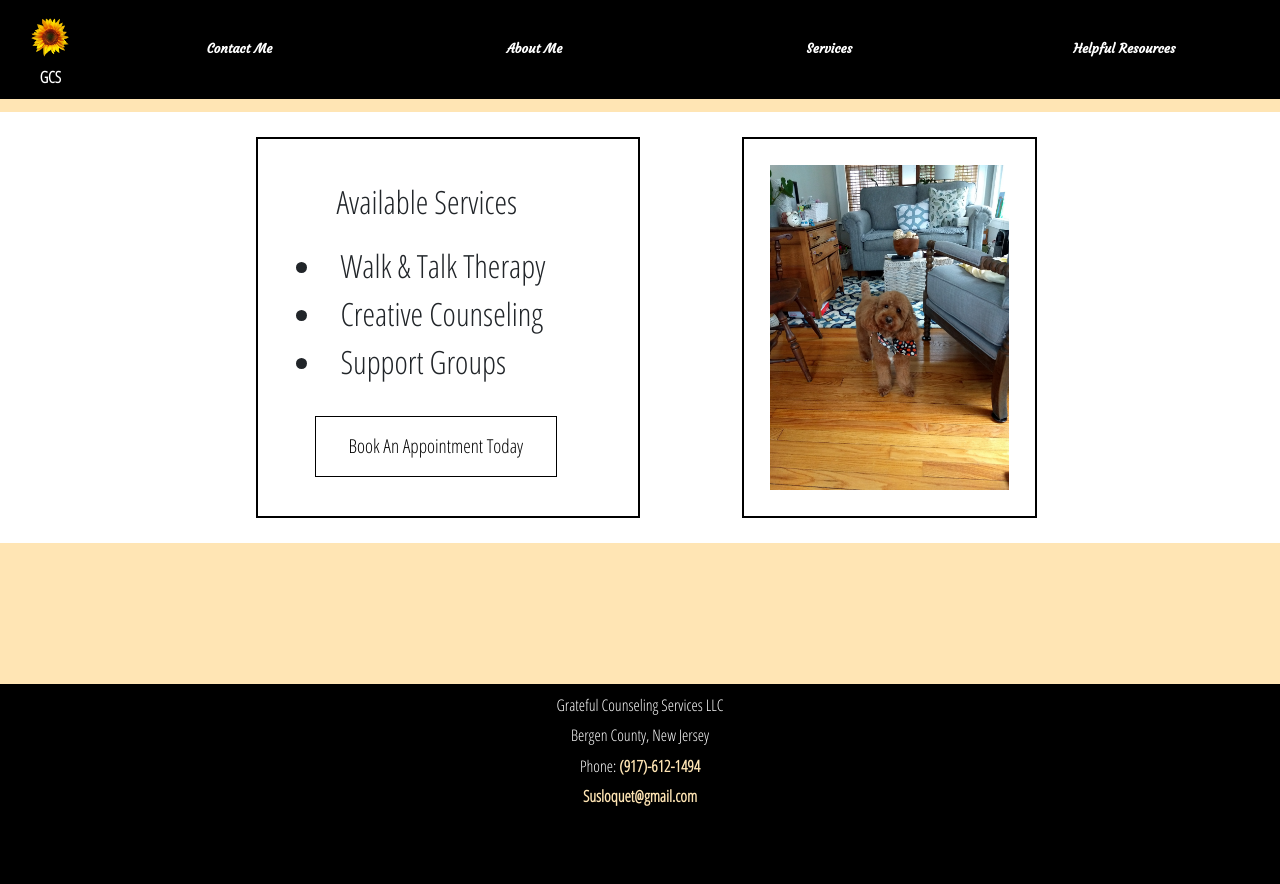
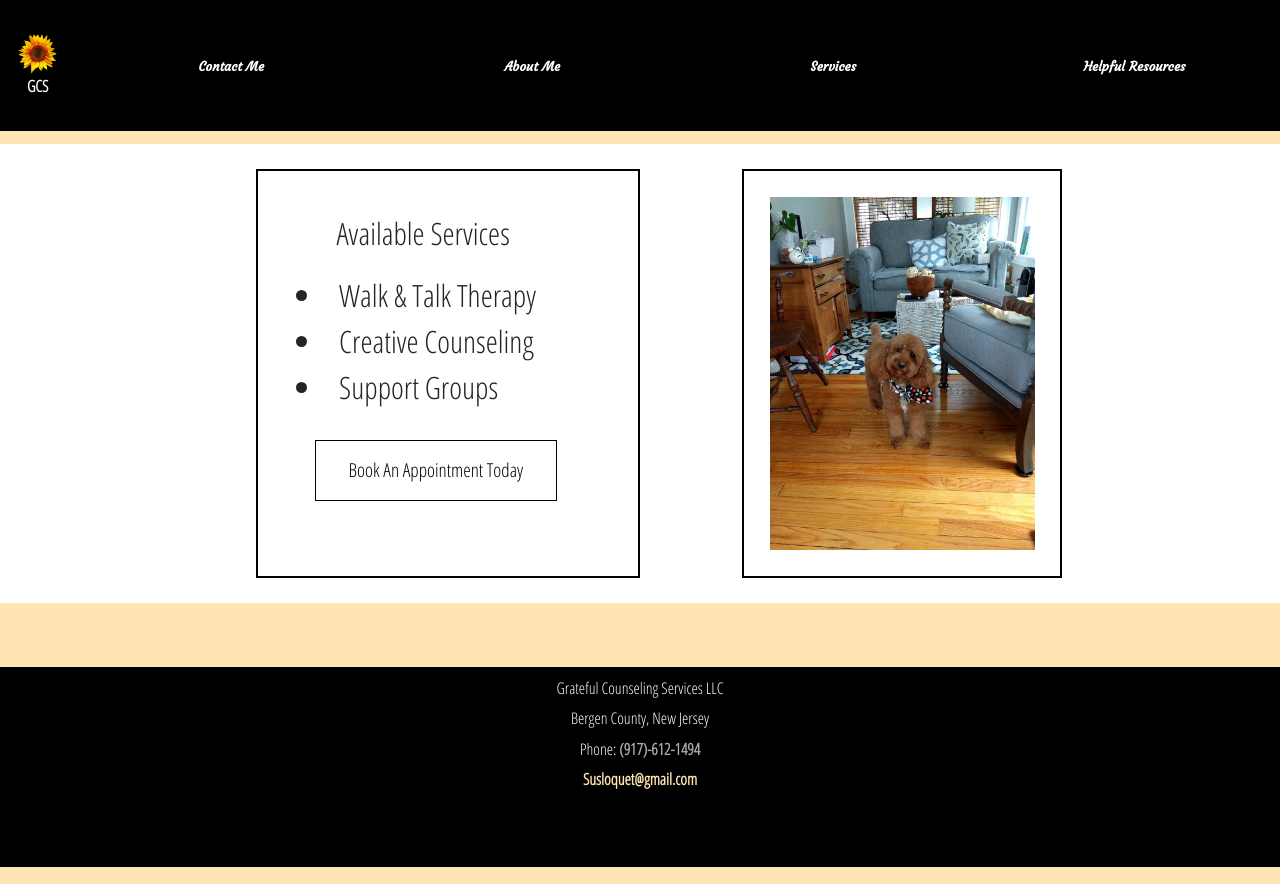
Before and after one commit to JayZonday/sus-home, a React (Create React App) app: page /services in a window 1280 px wide. Built offline with nearby package versions, Linux system fonts and the light colour scheme.

Commit message:
minor fixes

```diff
--- a/src/components/AboutMe/index.css
+++ b/src/components/AboutMe/index.css
@@ -36,6 +36,9 @@
   transform: rotate(90deg);
   margin: -11% 0 0 -6%;
 }
+.tele{
+  color: #aaa !important;
+}
 @media only screen and (max-width: 600px) {
   .bio-pic{
     height: 300px;
--- a/src/components/AboutMe/index.js
+++ b/src/components/AboutMe/index.js
@@ -15,11 +15,11 @@ class AboutMe extends Component {
         <div className='mini-bio'>
           Hi, I'm Susanne Loquet, a licensed clinical social worker with more than 30 years experience working with children, adults, & couples.
           I have a diverse work experience which has enabled me to connect my strengths to meet the needs of my clients abilities. I conduct my sessions
-           in my sunfilled home office & walk and talk therapy for my busy "on the go" clients, mostly accompanied by my dog, Dempsey.
-           I look forward to speaking with you to see if we might connect and work together!
+          in my sunfilled home office & walk and talk therapy for my busy "on the go" clients, mostly accompanied by my dog, Dempsey.
+          I look forward to speaking with you to see if we might connect and work together!
           <br/>
           <br/>
-          <span className='caller'><b>Call Susanne Loquet @ <a href='tel:917-612-1494'>917-612-1494</a> for more information and advice or to book an appointment.</b></span>
+          <span className='caller'><b>Call Susanne Loquet @ <a className='tele' href='tel:917-612-1494'>917-612-1494</a> for more information and advice or to book an appointment.</b></span>
         </div>
         <img className='sf-about-design'src={Sunflower}/>
       </div>
--- a/src/components/Footer/index.css
+++ b/src/components/Footer/index.css
@@ -4,7 +4,7 @@
   height: 200px;
   width: 100%;
   padding-top: .2%;
-  margin-top: 11%;
+  margin-top: 5%;
   text-align: center;
   display: block;
   font-family: 'Open Sans Condensed', sans-serif;
--- a/src/components/HelpfulSources/index.css
+++ b/src/components/HelpfulSources/index.css
@@ -54,6 +54,7 @@
   background-color: white;;
   border: 2px solid black;
   color: black;;
+  padding: 2%;
   transform: rotateY(180deg);
 }
 
--- a/src/components/Service/index.css
+++ b/src/components/Service/index.css
@@ -7,7 +7,7 @@
 }
 .tool-img{
   padding: 2%;
-  width: 23%;
+  width: 25%;
   margin-left:8%;
   margin-top: 2%;
   border: 2px solid black;
@@ -16,7 +16,7 @@
 .service-menu{
   margin-left: 20%;
   margin-top: 2%;
-  font-size: 2.5vw;
+  font-size: 2.4vw;
   border: 2px solid black;
   padding: 3%;
   width: 30%;
--- a/src/components/TopNav/index.css
+++ b/src/components/TopNav/index.css
@@ -1,34 +1,36 @@
 .navbar{
   margin-bottom: 1%;
-  padding: 2%;
+  padding: 1%;
+  height: auto;
   background: black;
 }
 .nav-btn{
-  width: 20%;
-  height: 20px;
+  width: 15%;
+  height: 30px;
   background: none;
   font-weight: 600;
-  border-right: 2px solid transparent;
+  border-right: 2px solid transparent !important;
   font-size: 13px;
   text-align: center;
   color: white !important;
   transition: .35s ease-in-out;
   font-family: 'Courgette', cursive;
-  margin: .5%;
+  margin: 3%;
+  padding: .5%;
+  border-radius: 2%;
 }
 a:hover, a, a:active{
   text-decoration: none !important;
-    color: #FFE5B4 !important;
+  color: #FFE5B4 !important;
 }
 
-.nav-btn :hover{
+.nav-btn:hover{
   color: #FFE5B4 !important;
   border-right: 2px solid #FFE5B4 !important;
-
 }
 #home-title{
   position: absolute;
-  margin: 4% 0% 0 1.1%;
+  margin: 3.5% 0% 0 1.1%;
   color: white;
   font-weight: 600;
   font-family: 'Open Sans Condensed', sans-serif;
```
